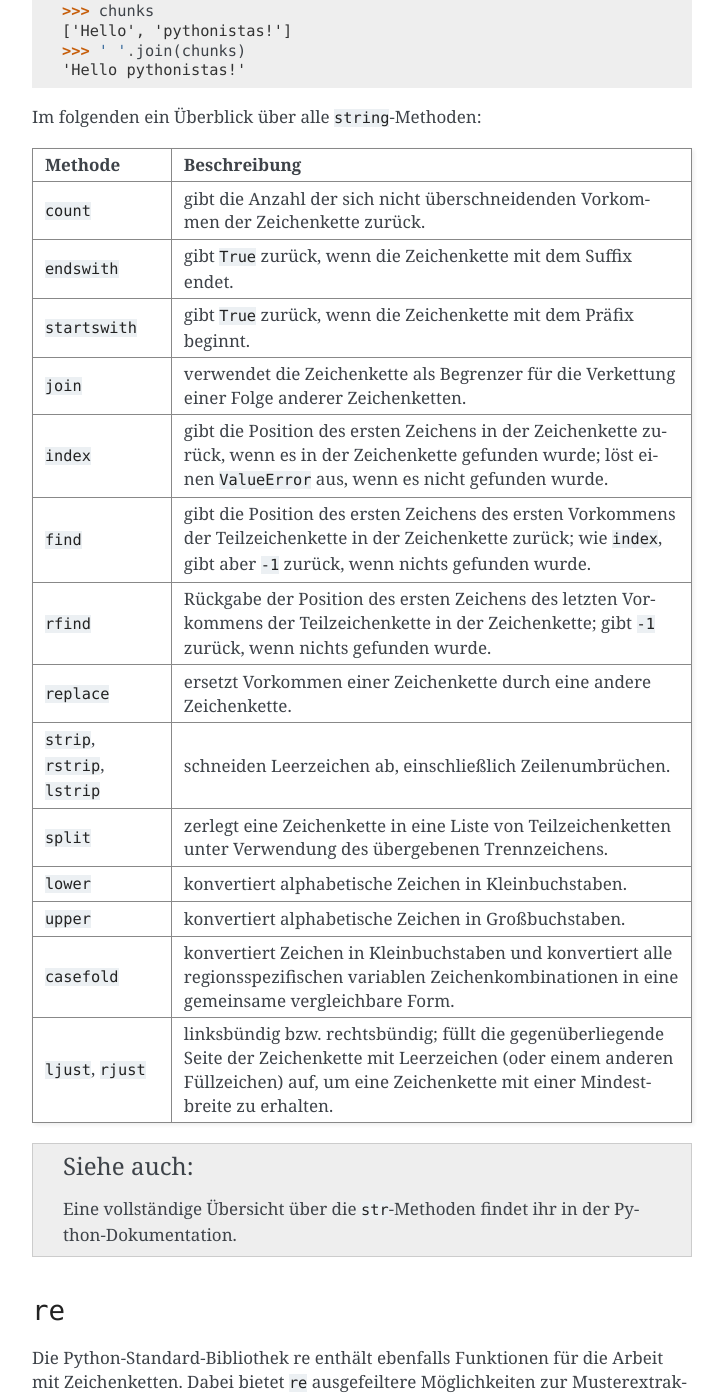
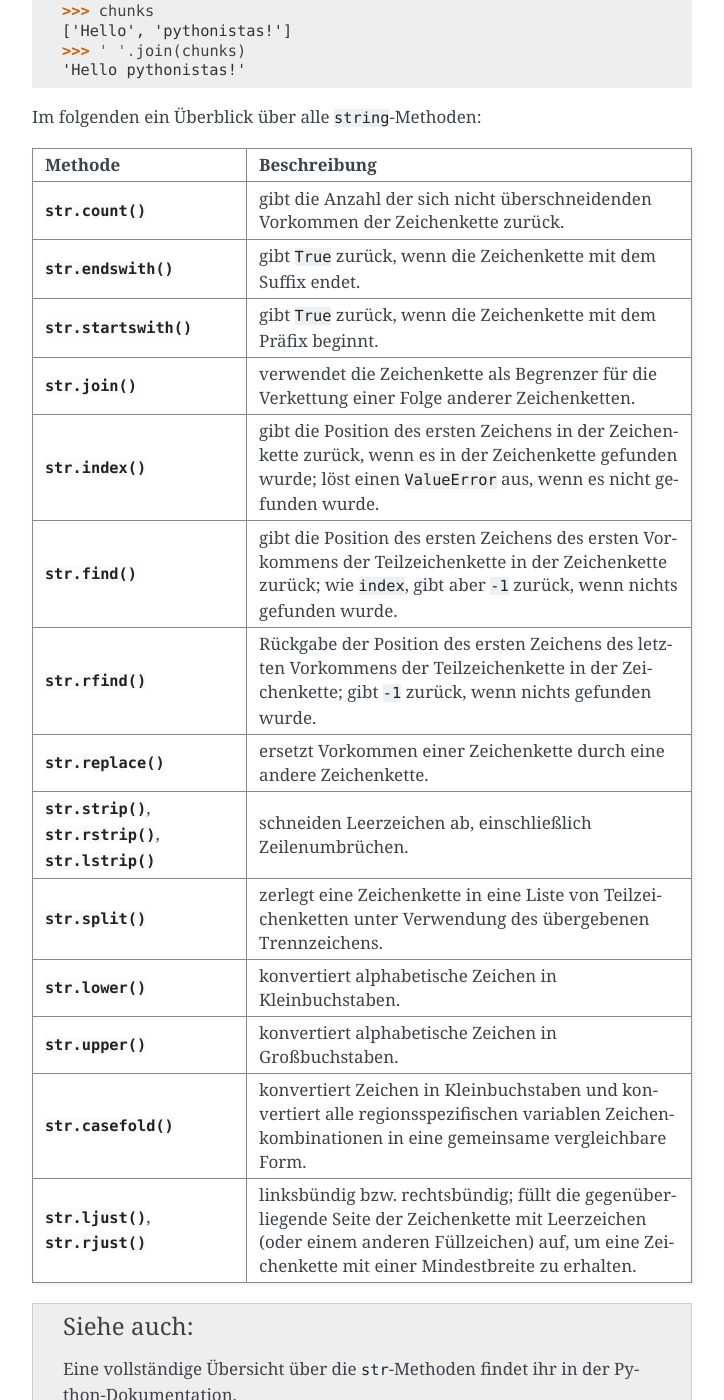
Before and after one commit to veit/python-basics-tutorial-de, a Sphinx documentation site: the page built from docs/types/strings.rst, in a window 1280 px wide and 1400 px high, scrolled down 869 px. Shown: the whole window, without its empty margins (388-1112 px from the left). Built offline with Sphinx 7.4.7, drawn with Linux system fonts in a browser that asks for light colours; pages that are not in the unit, such as notebooks, are missing from menus; some of the changed text lies outside the part shown.

Commit message:
:memo: Add references to Python docs

```diff
--- a/docs/types/strings.rst
+++ b/docs/types/strings.rst
@@ -48,57 +48,57 @@ Für Zeichenketten gibt es in der Standard-Python-Bibliothek :doc:`string
 
 Im folgenden ein Überblick über alle ``string``-Methoden:
 
-+---------------+---------------------------------------------------------------+
-| Methode       | Beschreibung                                                  |
-+===============+===============================================================+
-| ``count``     | gibt die Anzahl der sich nicht überschneidenden Vorkommen der |
-|               | Zeichenkette zurück.                                          |
-+---------------+---------------------------------------------------------------+
-| ``endswith``  | gibt ``True`` zurück, wenn die Zeichenkette mit dem Suffix    |
-|               | endet.                                                        |
-+---------------+---------------------------------------------------------------+
-| ``startswith``| gibt ``True`` zurück, wenn die Zeichenkette mit dem Präfix    |
-|               | beginnt.                                                      |
-+---------------+---------------------------------------------------------------+
-| ``join``      | verwendet die Zeichenkette als Begrenzer für die Verkettung   |
-|               | einer Folge anderer Zeichenketten.                            |
-+---------------+---------------------------------------------------------------+
-| ``index``     | gibt die Position des ersten Zeichens in der Zeichenkette     |
-|               | zurück, wenn es in der Zeichenkette gefunden wurde; löst einen|
-|               | ``ValueError`` aus, wenn es nicht gefunden wurde.             |
-+---------------+---------------------------------------------------------------+
-| ``find``      | gibt die Position des ersten Zeichens des ersten Vorkommens   |
-|               | der Teilzeichenkette in der Zeichenkette zurück; wie          |
-|               | ``index``, gibt aber ``-1`` zurück, wenn nichts gefunden      |
-|               | wurde.                                                        |
-+---------------+---------------------------------------------------------------+
-| ``rfind``     | Rückgabe der Position des ersten Zeichens des letzten         |
-|               | Vorkommens der Teilzeichenkette in der Zeichenkette; gibt     |
-|               | ``-1`` zurück, wenn nichts gefunden wurde.                    |
-+---------------+---------------------------------------------------------------+
-| ``replace``   | ersetzt Vorkommen einer Zeichenkette durch eine andere        |
-|               | Zeichenkette.                                                 |
-+---------------+---------------------------------------------------------------+
-| ``strip``,    | schneiden Leerzeichen ab, einschließlich Zeilenumbrüchen.     |
-| ``rstrip``,   |                                                               |
-| ``lstrip``    |                                                               |
-+---------------+---------------------------------------------------------------+
-| ``split``     | zerlegt eine Zeichenkette in eine Liste von Teilzeichenketten |
-|               | unter Verwendung des übergebenen Trennzeichens.               |
-+---------------+---------------------------------------------------------------+
-| ``lower``     | konvertiert alphabetische Zeichen in Kleinbuchstaben.         |
-+---------------+---------------------------------------------------------------+
-| ``upper``     | konvertiert alphabetische Zeichen in Großbuchstaben.          |
-+---------------+---------------------------------------------------------------+
-| ``casefold``  | konvertiert Zeichen in Kleinbuchstaben und konvertiert alle   |
-|               | regionsspezifischen variablen Zeichenkombinationen in eine    |
-|               | gemeinsame vergleichbare Form.                                |
-+---------------+---------------------------------------------------------------+
-| ``ljust``,    | linksbündig bzw. rechtsbündig; füllt die gegenüberliegende    |
-| ``rjust``     | Seite der Zeichenkette mit Leerzeichen (oder einem anderen    |
-|               | Füllzeichen) auf, um eine Zeichenkette mit einer Mindestbreite|
-|               | zu erhalten.                                                  |
-+---------------+---------------------------------------------------------------+
++---------------------------+---------------------------------------------------------------+
+| Methode                   | Beschreibung                                                  |
++===========================+===============================================================+
+| :py:meth:`str.count`      | gibt die Anzahl der sich nicht überschneidenden Vorkommen der |
+|                           | Zeichenkette zurück.                                          |
++---------------------------+---------------------------------------------------------------+
+| :py:meth:`str.endswith`   | gibt ``True`` zurück, wenn die Zeichenkette mit dem Suffix    |
+|                           | endet.                                                        |
++---------------------------+---------------------------------------------------------------+
+| :py:meth:`str.startswith` | gibt ``True`` zurück, wenn die Zeichenkette mit dem Präfix    |
+|                           | beginnt.                                                      |
++---------------------------+---------------------------------------------------------------+
+| :py:meth:`str.join`       | verwendet die Zeichenkette als Begrenzer für die Verkettung   |
+|                           | einer Folge anderer Zeichenketten.                            |
++---------------------------+---------------------------------------------------------------+
+| :py:meth:`str.index`      | gibt die Position des ersten Zeichens in der Zeichenkette     |
+|                           | zurück, wenn es in der Zeichenkette gefunden wurde; löst einen|
+|                           | ``ValueError`` aus, wenn es nicht gefunden wurde.             |
++---------------------------+---------------------------------------------------------------+
+| :py:meth:`str.find`       | gibt die Position des ersten Zeichens des ersten Vorkommens   |
+|                           | der Teilzeichenkette in der Zeichenkette zurück; wie          |
+|                           | ``index``, gibt aber ``-1`` zurück, wenn nichts gefunden      |
+|                           | wurde.                                                        |
++---------------------------+---------------------------------------------------------------+
+| :py:meth:`str.rfind`      | Rückgabe der Position des ersten Zeichens des letzten         |
+|                           | Vorkommens der Teilzeichenkette in der Zeichenkette; gibt     |
+|                           | ``-1`` zurück, wenn nichts gefunden wurde.                    |
++---------------------------+---------------------------------------------------------------+
+| :py:meth:`str.replace`    | ersetzt Vorkommen einer Zeichenkette durch eine andere        |
+|                           | Zeichenkette.                                                 |
++---------------------------+---------------------------------------------------------------+
+| :py:meth:`str.strip`,     | schneiden Leerzeichen ab, einschließlich Zeilenumbrüchen.     |
+| :py:meth:`str.rstrip`,    |                                                               |
+| :py:meth:`str.lstrip`     |                                                               |
++---------------------------+---------------------------------------------------------------+
+| :py:meth:`str.split`      | zerlegt eine Zeichenkette in eine Liste von Teilzeichenketten |
+|                           | unter Verwendung des übergebenen Trennzeichens.               |
++---------------------------+---------------------------------------------------------------+
+| :py:meth:`str.lower`      | konvertiert alphabetische Zeichen in Kleinbuchstaben.         |
++---------------------------+---------------------------------------------------------------+
+| :py:meth:`str.upper`      | konvertiert alphabetische Zeichen in Großbuchstaben.          |
++---------------------------+---------------------------------------------------------------+
+| :py:meth:`str.casefold`   | konvertiert Zeichen in Kleinbuchstaben und konvertiert alle   |
+|                           | regionsspezifischen variablen Zeichenkombinationen in eine    |
+|                           | gemeinsame vergleichbare Form.                                |
++---------------------------+---------------------------------------------------------------+
+| :py:meth:`str.ljust`,     | linksbündig bzw. rechtsbündig; füllt die gegenüberliegende    |
+| :py:meth:`str.rjust`      | Seite der Zeichenkette mit Leerzeichen (oder einem anderen    |
+|                           | Füllzeichen) auf, um eine Zeichenkette mit einer Mindestbreite|
+|                           | zu erhalten.                                                  |
++---------------------------+---------------------------------------------------------------+
 
 .. seealso::
    Eine vollständige Übersicht über die ``str``-Methoden findet ihr in der
```
Also changed, not shown: other parts of docs/types/strings.rst (+24 -24 lines).
